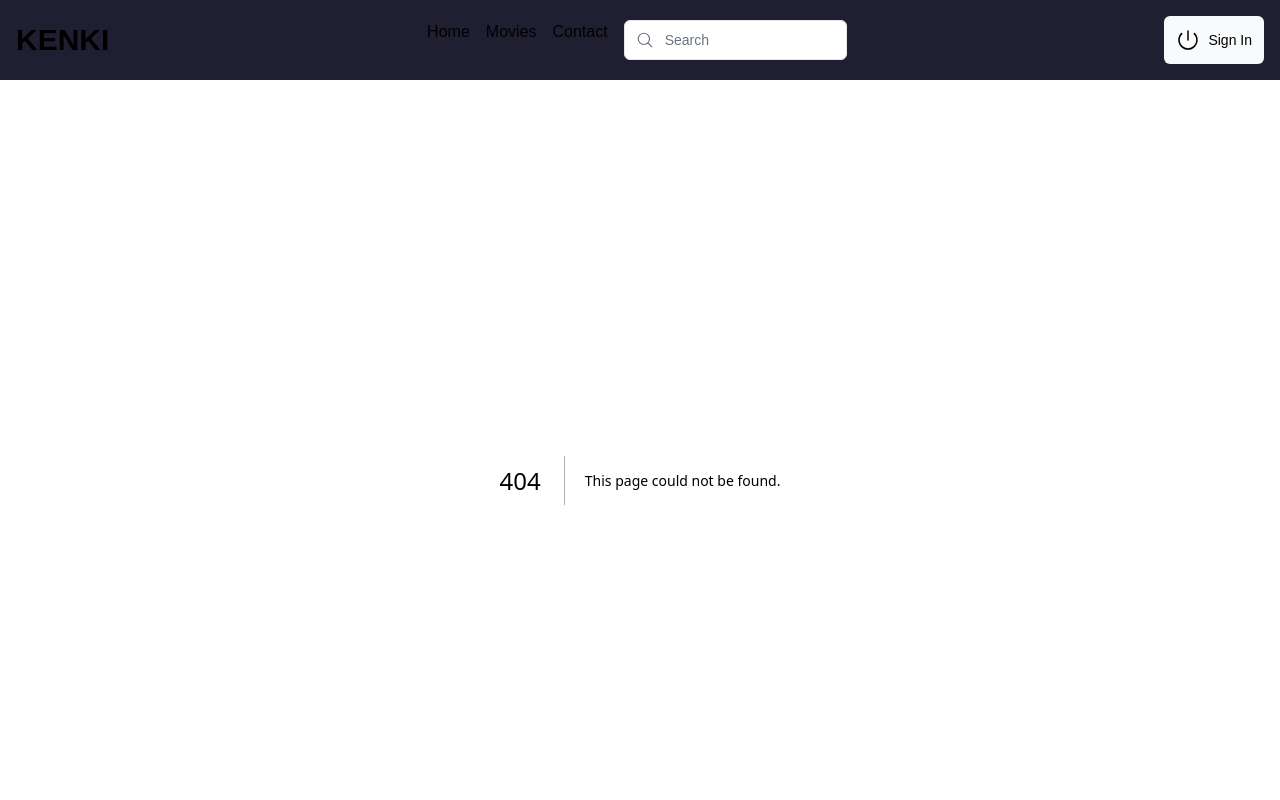
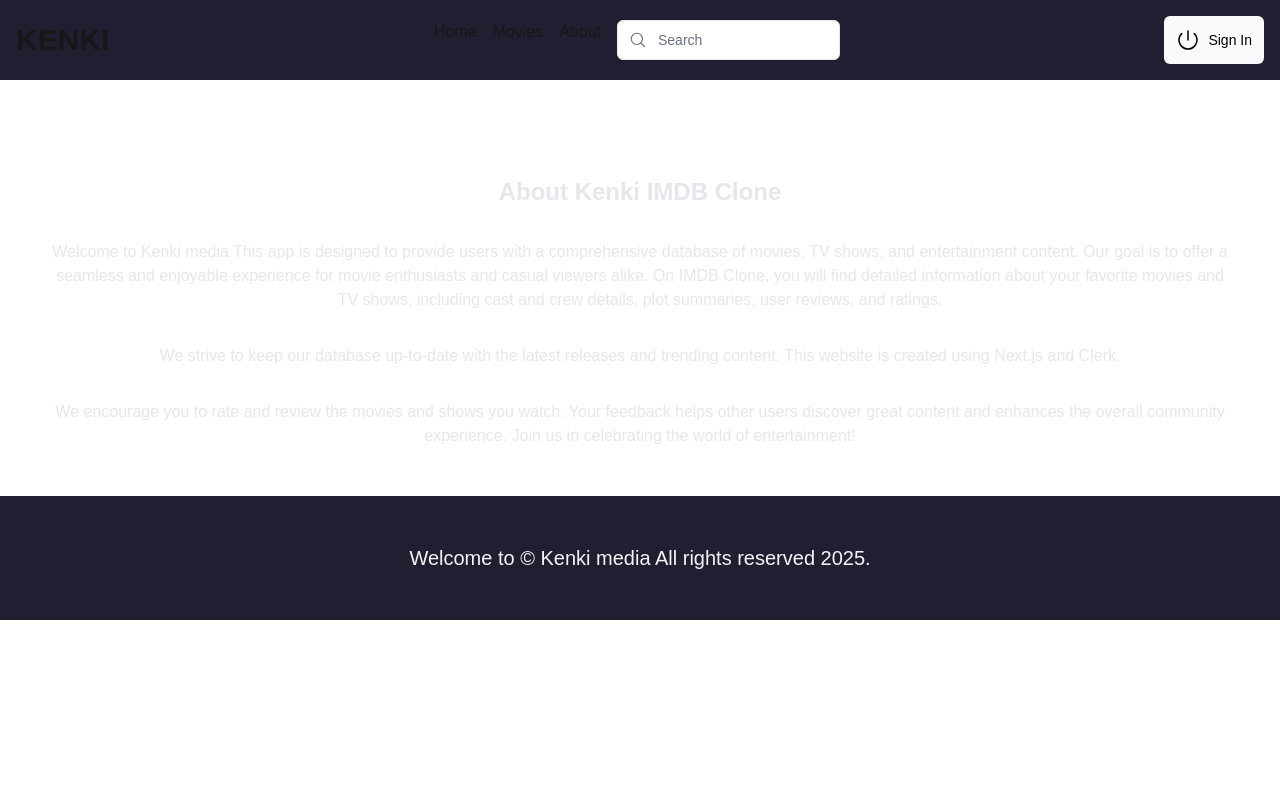
Before and after one commit to kennzuki/moviedb, a Next.js app: page /about in a window 1280 px wide. Before the commit this address had no page. Shown: the top 800 px of the page. Built offline with nearby package versions, Linux system fonts and the light colour scheme.

Commit message:
about page component

```diff
--- /dev/null
+++ b/app/about/page.tsx
@@ -0,0 +1,29 @@
+import React from 'react';
+
+export default function Page() {
+  return (
+    <div className='p-12 text-gray-200 mt-12 space-y-8 [&_p]:text-center'>
+      <h2 className='text-2xl font-bold text-center mb-8'>
+        About Kenki IMDB Clone
+      </h2>
+      <p className=''>
+        Welcome to Kenki media This app is designed to provide users with a
+        comprehensive database of movies, TV shows, and entertainment content.
+        Our goal is to offer a seamless and enjoyable experience for movie
+        enthusiasts and casual viewers alike. On IMDB Clone, you will find
+        detailed information about your favorite movies and TV shows, including
+        cast and crew details, plot summaries, user reviews, and ratings.
+      </p>
+      <p className=''>
+        We strive to keep our database up-to-date with the latest releases and
+        trending content. This website is created using Next.js and Clerk.
+      </p>
+      <p className=''>
+        We encourage you to rate and review the movies and shows you watch. Your
+        feedback helps other users discover great content and enhances the
+        overall community experience. Join us in celebrating the world of
+        entertainment!
+      </p>
+    </div>
+  );
+}
--- a/app/ui/Nav.tsx
+++ b/app/ui/Nav.tsx
@@ -1,25 +1,24 @@
-import React from 'react'
-import { PowerIcon } from '@heroicons/react/24/solid'
-import SearchInput from './SearchInput'
-import Link from 'next/link'
-
+import React from 'react';
+import { PowerIcon } from '@heroicons/react/24/solid';
+import SearchInput from './SearchInput';
+import Link from 'next/link';
 
 export const Nav = () => {
   return (
     <div className='bg-[#201F31] flex justify-between place-items-center p-4'>
-      <h1 className="text-3xl uppercase font-bold ">Kenki</h1>
-      <ul className="flex justify-between gap-4">
+      <h1 className='text-3xl uppercase font-bold '>Kenki</h1>
+      <ul className='flex justify-between gap-4'>
         <li>Home</li>
         <Link href={'./movies'}>Movies</Link>
-        <li>Contact</li>
-        <SearchInput/>
+        <Link href={'./about'}>About</Link>
+        <SearchInput />
       </ul>
-      <div className="">
-      <button className='flex h-[48px] w-full grow items-center justify-center gap-2 rounded-md bg-gray-50 p-3 text-sm font-medium hover:bg-sky-100 hover:text-blue-600 md:flex-none md:justify-start md:p-2 md:px-3 text-black'>
-            <PowerIcon className='w-6' />
-            <div className='hidden md:block'>Sign In</div>
-          </button>
+      <div className=''>
+        <button className='flex h-[48px] w-full grow items-center justify-center gap-2 rounded-md bg-gray-50 p-3 text-sm font-medium hover:bg-sky-100 hover:text-blue-600 md:flex-none md:justify-start md:p-2 md:px-3 text-black'>
+          <PowerIcon className='w-6' />
+          <div className='hidden md:block'>Sign In</div>
+        </button>
       </div>
     </div>
-  )
-}
+  );
+};
```
